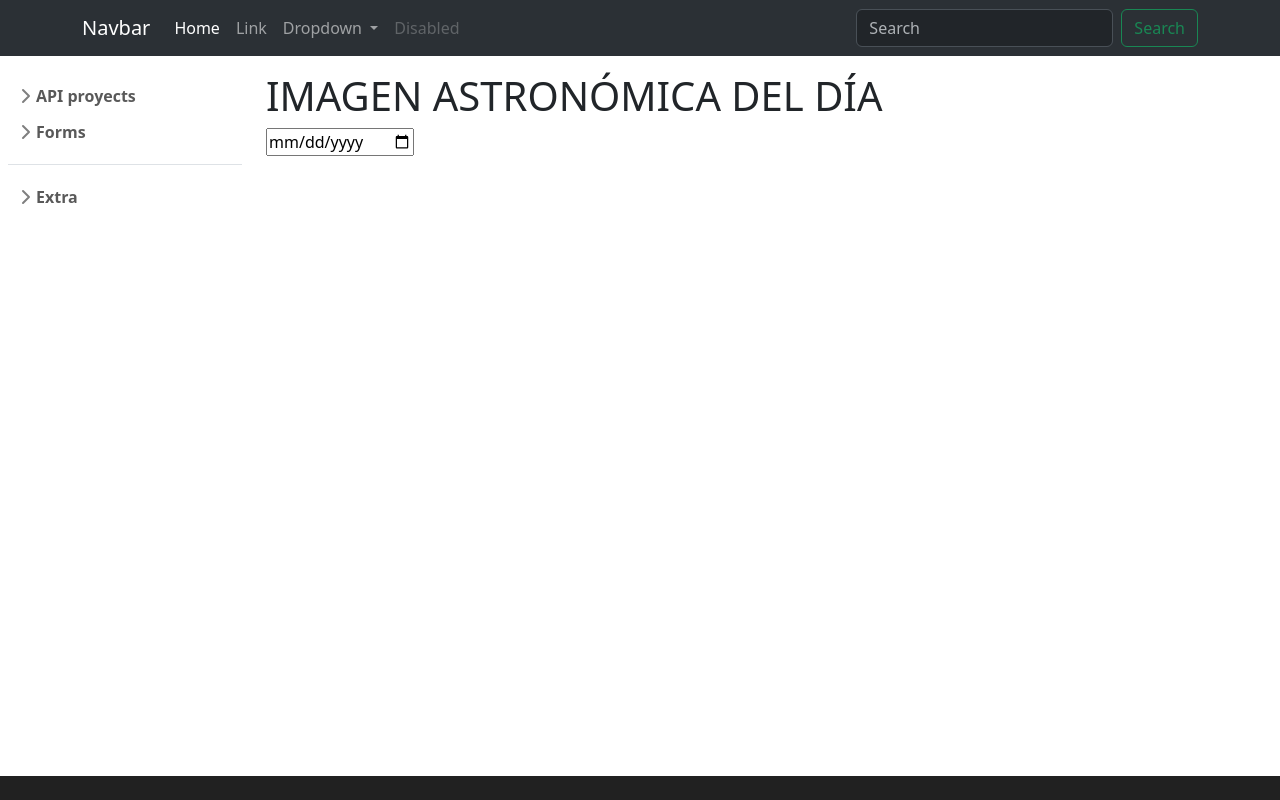
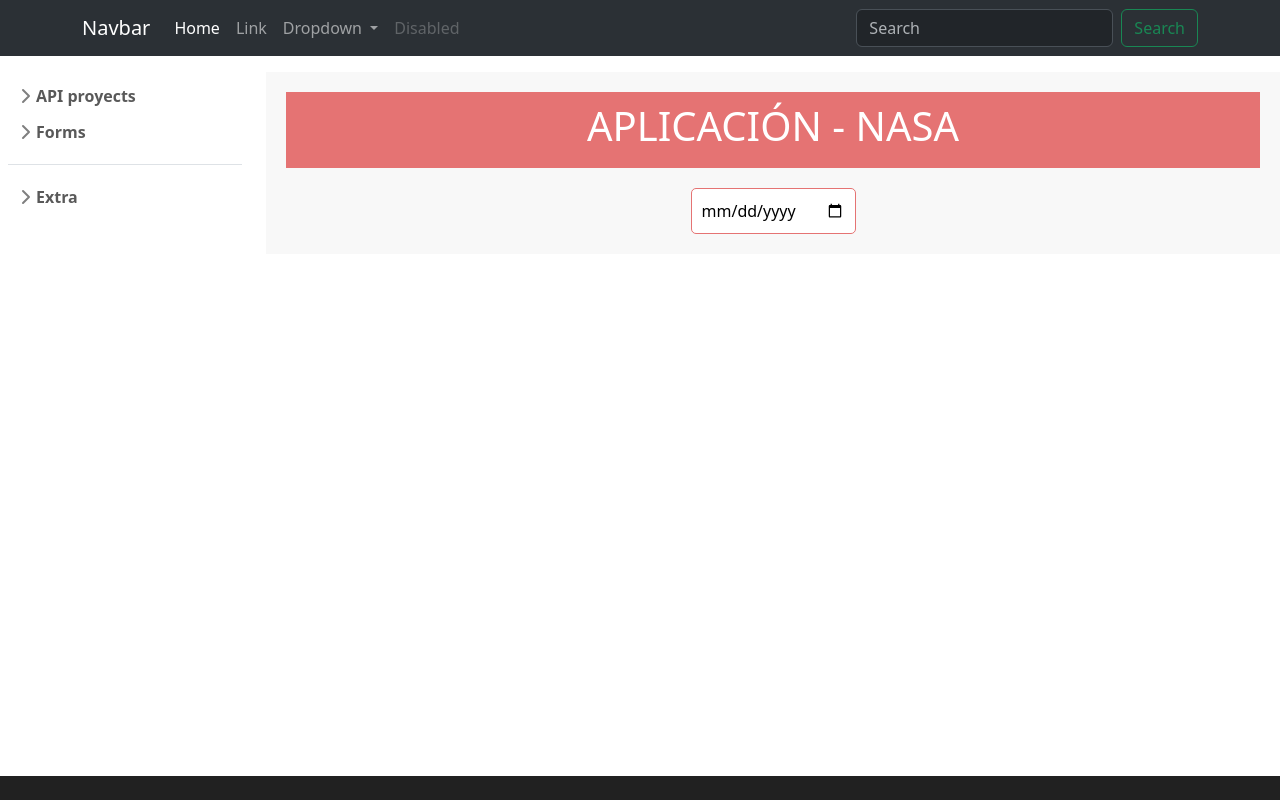
Before and after one commit to Srta-Becerril/proyecto-angular-judith, an Angular app in the folder judith-proyecto-angular/: page /apod in a window 1280 px wide. Shown: the top 800 px of the page. Built offline with nearby package versions, Linux system fonts and the light colour scheme; no server answers.

Commit message:
commit apis 7: modificando CSS y documentando API APOD

```diff
--- a/judith-proyecto-angular/src/app/pages/clima/clima.component.ts
+++ b/judith-proyecto-angular/src/app/pages/clima/clima.component.ts
@@ -1,15 +1,14 @@
 // MÓDULOS IMPORTADOS
 import { Component } from '@angular/core'; // Importar componente
 import { FormsModule } from '@angular/forms'; // Importar FormsModule
-
 
 // COMPONENTE
 @Component({
   selector: 'app-clima', // Selector del componente
   standalone: true, // Componente standalone
   imports: [FormsModule], // Importar FormsModule
-  templateUrl: './clima.component.html', // URL del archivo HTML
-  styleUrl: './clima.component.css' // URL del archivo CSS
+  templateUrl: './clima.component.html', // Archivo HTML
+  styleUrl: './clima.component.css' // Archivo CSS
 
 })
 
--- a/judith-proyecto-angular/src/app/pages/github/github.component.ts
+++ b/judith-proyecto-angular/src/app/pages/github/github.component.ts
@@ -1,43 +1,45 @@
-import { Component, OnInit } from '@angular/core';
-import { GithubService } from '../../services/github.service';
-import { inject } from '@angular/core';
-import { CommonModule } from '@angular/common';
-import { FormsModule } from '@angular/forms';
+// MÓDULOS IMPORTADOS
+import { Component, OnInit } from '@angular/core'; // Importar componente
+import { GithubService } from '../../services/github.service'; // Importar servicio
+import { inject } from '@angular/core'; // Importar inject
+import { CommonModule } from '@angular/common'; // Importar CommonModule
+import { FormsModule } from '@angular/forms'; // Importar FormsModule
 
-
+// COMPONENTE
 @Component({
-  selector: 'app-github',
-  standalone: true,
-  templateUrl: './github.component.html',
-  styleUrls: ['./github.component.css'],
-  imports: [CommonModule, FormsModule]
+  selector: 'app-github', // Selector del componente
+  standalone: true, // Componente standalone
+  templateUrl: './github.component.html', // Template del componente
+  styleUrls: ['./github.component.css'], // Estilos del componente
+  imports: [CommonModule, FormsModule] // Importar CommonModule y FormsModule
 })
 
+// CLASE
 export class githubComponent implements OnInit {
+  nombre_usuario: string = ''; // Variable para el nombre de usuario
+  userData: any; // Variable para los datos del usuario
 
-  nombre_usuario: string = '';
-  userData: any;
+  constructor(private githubService: GithubService) {} // Cambiado a GithubService
 
-  constructor(private githubService: GithubService) {}
-
-  ngOnInit(): void {
-    this.obtenerInformacionUsuario
+  // MÉTODOS
+  ngOnInit(): void { // Método para inicializar el componente
+    this.obtenerInformacionUsuario // Obtener la información del usuario
   }
 
-  obtenerInformacionUsuario(): void {
-    this.githubService.obtenerInformacionUsuario(this.nombre_usuario).subscribe({
-      next: (data) => {
-        this.userData = data;
+  obtenerInformacionUsuario(): void { // Método para obtener la información del usuario
+    this.githubService.obtenerInformacionUsuario(this.nombre_usuario).subscribe({ // Cambiado a obtenerInformacionUsuario
+      next: (data) => { // Cambiado a data
+        this.userData = data; // Asignar los datos del usuario
       },
-      error: (error) => {
-        console.error('Error al obtener la información del usuario:', error);
+      error: (error) => { // Cambiado a error
+        console.error('Error al obtener la información del usuario:', error); // Cambiado a console
       }
     });
   }
 
-  copiarPortapapeles(): void {
-    const jsonSnippet = JSON.stringify(this.userData, null, 2);
-    navigator.clipboard.writeText(jsonSnippet);
+  copiarPortapapeles(): void { // Método para copiar al portapapeles
+    const jsonSnippet = JSON.stringify(this.userData, null, 2); // Convertir los datos del usuario a JSON
+    navigator.clipboard.writeText(jsonSnippet); // Copiar el JSON al portapapeles
   }
 
 }
--- a/judith-proyecto-angular/src/app/pages/nasa/nasa.component.css
+++ b/judith-proyecto-angular/src/app/pages/nasa/nasa.component.css
@@ -0,0 +1,52 @@
+/* ESTILOS GENERALES */
+/* Estilo del contenedor principal */
+.contenedor {
+    background-color: #f8f8f8;
+    color: black;
+    padding: 20px;
+    text-align: center;
+}
+
+/* ESTILOS DE LA CABECERA */
+/* Estilo del contenedor de cabecera */
+.cabecera {
+    background-color: #e57373;
+    padding: 10px;
+    margin: 0px;
+}
+
+/* Estilo del texto de la cabecera */
+h1 {
+    color: white;
+}
+
+/* ESTILOS DE BÚSQUEDA */
+/* Estilo de la barra de buşqueda */
+.busqueda {
+    margin-top: 20px;
+}
+
+/* Estilo de la entrada de texto */
+input {
+    padding: 10px;
+    border: 1px solid #e57373;
+    border-radius: 5px;
+}
+
+/* ESTILOS DE RESULTADO DEL APOD */
+/* Estilo del texto del clima */
+h2 {
+    color: #e57373;
+}
+
+/* Estilo de la descripción del clima */
+p {
+    margin: 10px 0;
+}
+
+/* Estilo de la imagen del clima */
+img {
+    max-width: 100%;
+    height: auto;
+    margin-top: 10px;
+}
--- a/judith-proyecto-angular/src/app/pages/nasa/nasa.component.html
+++ b/judith-proyecto-angular/src/app/pages/nasa/nasa.component.html
@@ -1,10 +1,25 @@
-<h1>IMAGEN ASTRONÓMICA DEL DÍA</h1>
+<!-- HTML DEL COMPONENTE -->
+<!-- Contenedor general -->
+<div class="contenedor">
+    <!-- CABECERA -->
+    <div class="cabecera">
+        <!-- Texto de la cabecera -->
+        <h1>APLICACIÓN - NASA</h1>
+    </div>
 
-<input type="date" [(ngModel)]="selectedDate" (ngModelChange)="getAstronomyPicture()">
-<br>
+    <!-- BÚSQUEDA -->
+    <div class="busqueda">
+        <input type="date" [(ngModel)]="selectedDate" (ngModelChange)="getAstronomyPicture()">
+    </div>
 
-<div *ngIf="astronomyPicture">
-    <h2>{{ astronomyPicture.title }}</h2>
-    <img [src]="astronomyPicture.url" alt="{{ astronomyPicture.title }}" />
-    <p>{{ astronomyPicture.explanation }}</p>
+    <!-- DATOS DEL APOB -->
+    <div *ngIf="astronomyPicture">
+
+        <!-- Texto del clima -->
+        <h2>{{ astronomyPicture.title }}</h2>
+
+        <!-- Descripción del clima -->
+        <img [src]="astronomyPicture.url" alt="{{ astronomyPicture.title }}" />
+        <p>{{ astronomyPicture.explanation }}</p>
+    </div>
 </div>
--- a/judith-proyecto-angular/src/app/pages/nasa/nasa.component.ts
+++ b/judith-proyecto-angular/src/app/pages/nasa/nasa.component.ts
@@ -1,41 +1,44 @@
-import { Component, OnInit } from '@angular/core';
-import { NasaService } from '../../services/nasa.service';
+// MÓDULOS IMPORTADOS
+import { Component, OnInit } from '@angular/core'; // Importar componente
+import { NasaService } from '../../services/nasa.service'; // Importar servicio
 
+// COMPONENTE
 @Component({
-  selector: 'app-apod',
-  templateUrl: './nasa.component.html',
-  styleUrls: ['./nasa.component.css']
+  selector: 'app-apod', // Selector
+  templateUrl: './nasa.component.html', // Archivo HTML
+  styleUrls: ['./nasa.component.css'] // Archivo CSS
 })
+
+// CLASE
 export class NasaComponent implements OnInit {
-  astronomyPicture: any;
+  astronomyPicture: any; // Variable para almacenar la imagen astronómica
 
-  constructor(private nasaService: NasaService) { }
+  constructor(private nasaService: NasaService) { } // Constructor
 
-  ngOnInit(): void {
-    this.getAstronomyPicture();
+  ngOnInit(): void { // Método para inicializar el componente
+    this.getAstronomyPicture(); // Obtener la imagen astronómica
   }
 
-  selectedDate: string | null = null;
-  getAstronomyPicture(): void {
-    if (this.selectedDate) {
-      this.nasaService.getAstronomyPicture(this.selectedDate)
+  selectedDate: string | null = null; // Variable para almacenar la fecha seleccionada
+  getAstronomyPicture(): void { // Método para obtener la imagen astronómica
+    if (this.selectedDate) { // Comprobar si hay una fecha seleccionada
+      this.nasaService.getAstronomyPicture(this.selectedDate) // Obtener la imagen astronómica para la fecha seleccionada
         .subscribe({
-          next: (data) => {
-            this.astronomyPicture = data;
+          next: (data) => { // Cambiado a data
+            this.astronomyPicture = data; // Asignar la imagen astronómica
           },
-          error: (error) => {
-            console.error('Error al obtener la imagen astronómica:', error);
+          error: (error) => { // Cambiado a error
+            console.error('Error al obtener la imagen astronómica:', error); // Cambiado a console
           }
         });
     } else {
-      // Fallback to get today's image (optional)
-      this.nasaService.getAstronomyPicture()
+      this.nasaService.getAstronomyPicture() // Obtener la imagen astronómica para la fecha actual
         .subscribe({
-          next: (data) => {
-            this.astronomyPicture = data;
+          next: (data) => { // Cambiado a data
+            this.astronomyPicture = data; // Asignar la imagen astronómica
           },
-          error: (error) => {
-            console.error('Error al obtener la imagen astronómica:', error);
+          error: (error) => { // Cambiado a error
+            console.error('Error al obtener la imagen astronómica:', error); // Cambiado a console
           }
         });
     }
```
